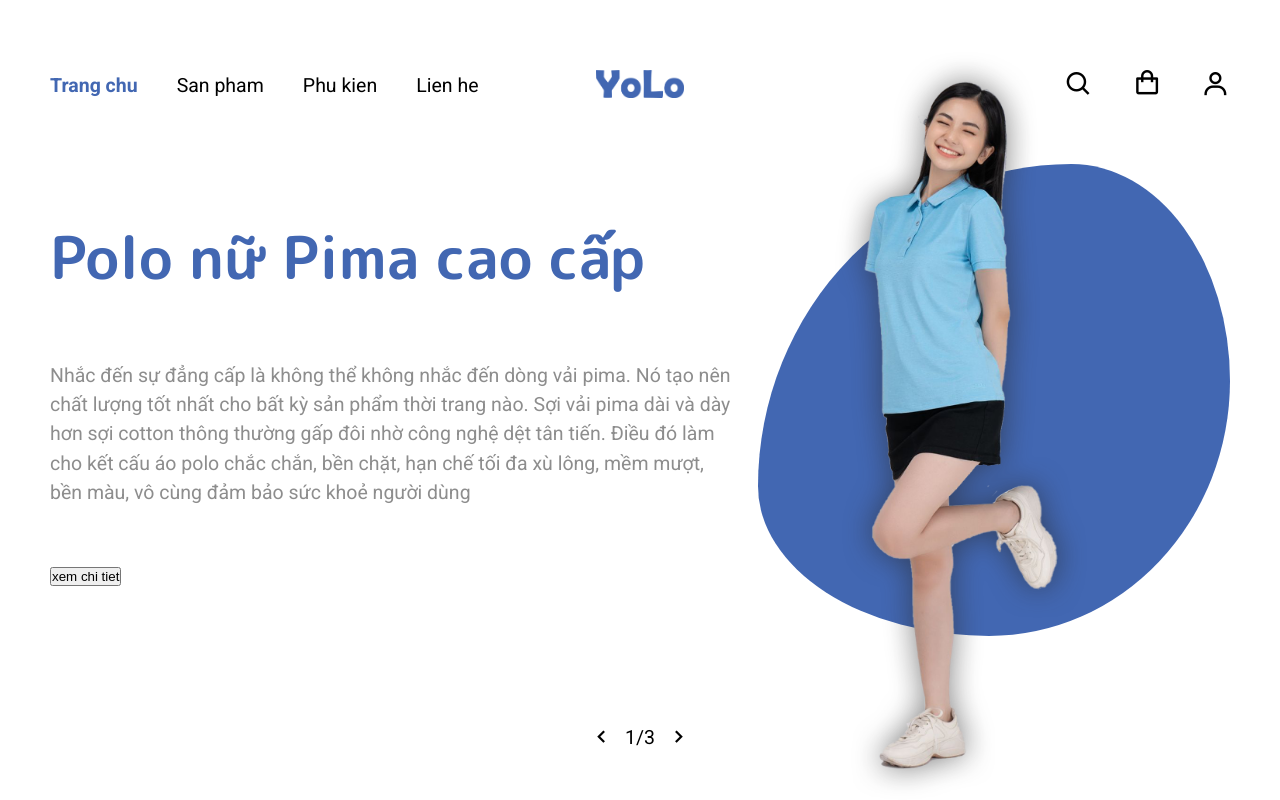
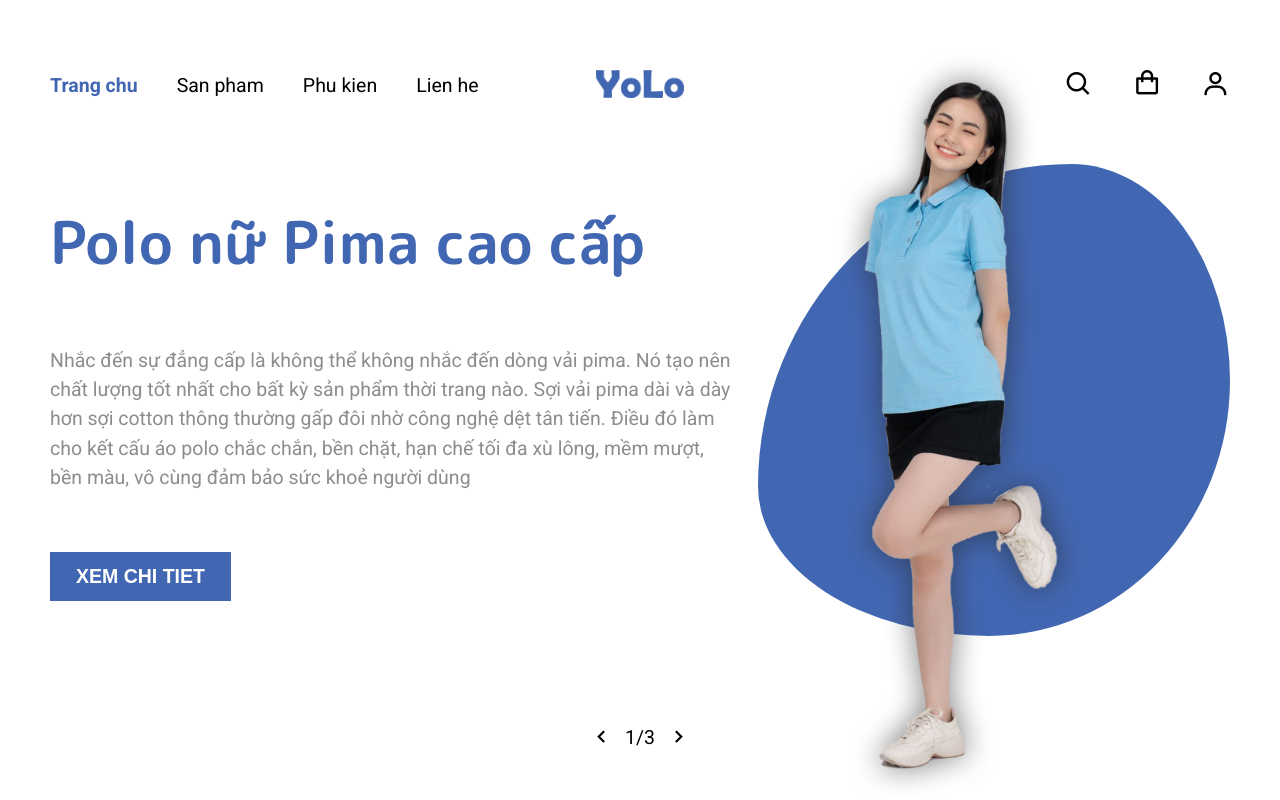
Before and after one commit to AndriyCh1/ecommerce-web-shop, a React (Create React App) app in the folder client/: page / in a window 1280 px wide. Shown: the top 800 px of the page. Built offline with nearby package versions, Linux system fonts and the light colour scheme.

Commit message:
feat: add button component

```diff
--- /dev/null
+++ b/client/src/components/button.tsx
@@ -0,0 +1,33 @@
+import React from 'react';
+
+interface IProps {
+  backgroundColor?: string;
+  size?: string;
+  icon?: string;
+  animate?: boolean;
+  onClick?: () => void;
+  children?: React.ReactNode;
+}
+
+const Button: React.FC<IProps> = (props) => {
+  const bg = props.backgroundColor ? 'bg-' + props.backgroundColor : 'bg-main';
+  const size = props.size ? 'btn-' + props.size : '';
+  const animate = props.animate ? 'btn-animate' : '';
+
+  const handleClick: React.MouseEventHandler<HTMLButtonElement | HTMLAnchorElement> = (e) => {
+    if (props.onClick) props.onClick(); // works
+  };
+
+  return (
+    <button className={`btn ${bg} ${size} ${animate}`} onClick={handleClick}>
+      <span className="btn__txt">{props.children}</span>
+      {props.icon ? (
+        <span className="btn__icon">
+          <i className={`${props.icon} bx-tada`}></i>
+        </span>
+      ) : null}
+    </button>
+  );
+};
+
+export default Button;
--- a/client/src/components/hero-slider.tsx
+++ b/client/src/components/hero-slider.tsx
@@ -1,5 +1,6 @@
 import React, { useCallback, useEffect, useState } from 'react';
 import { Link } from 'react-router-dom';
+import Button from './button';
 
 interface IHeroItem {
   title: string;
@@ -81,7 +82,9 @@ const HeroSliderItem: React.FC<IHeroItemProps> = ({ item, isActive }) => (
       </div>
       <div className="hero-slider__item__info__btn">
         <Link to={item.path}>
-          <button>xem chi tiet</button>
+          <Button backgroundColor={item.color} icon="bx bx-cart" animate={true}>
+            xem chi tiet
+          </Button>
         </Link>
       </div>
     </div>
--- /dev/null
+++ b/client/src/scss/components/_button.scss
@@ -0,0 +1,52 @@
+.btn {
+  border: 0;
+  outline: 0;
+  color: $btn-main-color;
+  font-size: 1.5rem;
+  font-weight: 600;
+  text-transform: uppercase;
+  cursor: pointer;
+  overflow: hidden;
+  position: relative;
+
+  @include mobile {
+    font-size: 1rem;
+  }
+
+  &__txt,
+  &__icon {
+    display: block;
+    transition: transform 0.5s ease;
+  }
+
+  &__txt {
+    padding: 1rem 2rem;
+  }
+
+  &__icon {
+    @include flex(center, center);
+    font-size: 2rem;
+    position: absolute;
+    left: 0;
+    top: 0;
+    height: 100%;
+    width: 100%;
+    transform: translateX(-100%);
+  }
+
+  &-animate:hover &__txt{
+    transform: translateX(-100%);
+  }
+
+  &-animate:hover &__icon{
+    transform: translateX(0);
+  }
+
+  &-sm {
+    font-size: 1rem;
+  }
+
+  &-sm &__txt{
+    padding: .7rem 1.5rem;
+  }
+}
--- a/client/src/scss/index.scss
+++ b/client/src/scss/index.scss
@@ -2,6 +2,7 @@
 @import './mixins';
 @import './base';
 
-@import "./components/header";
-@import "./components/footer";
-@import "./components/hero-slider";
+@import './components/header';
+@import './components/footer';
+@import './components/hero-slider';
+@import './components/button';
```
